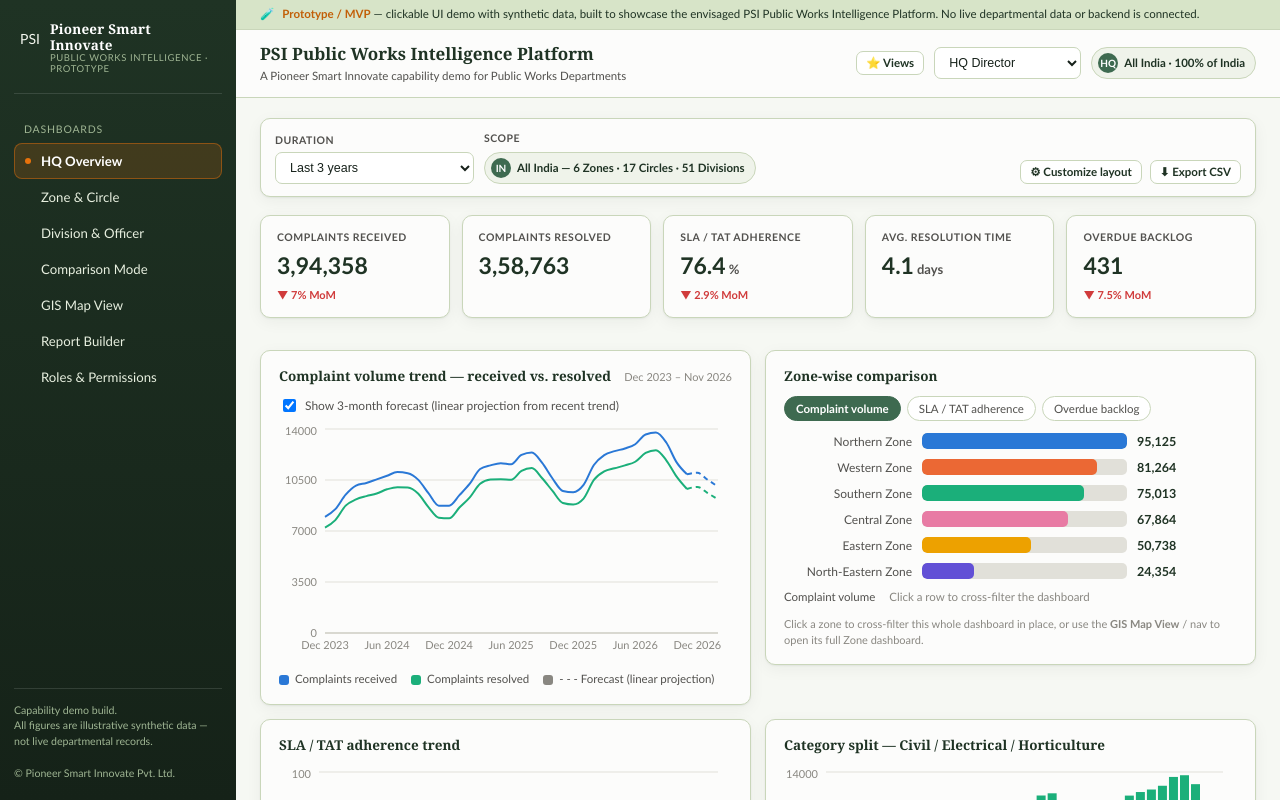
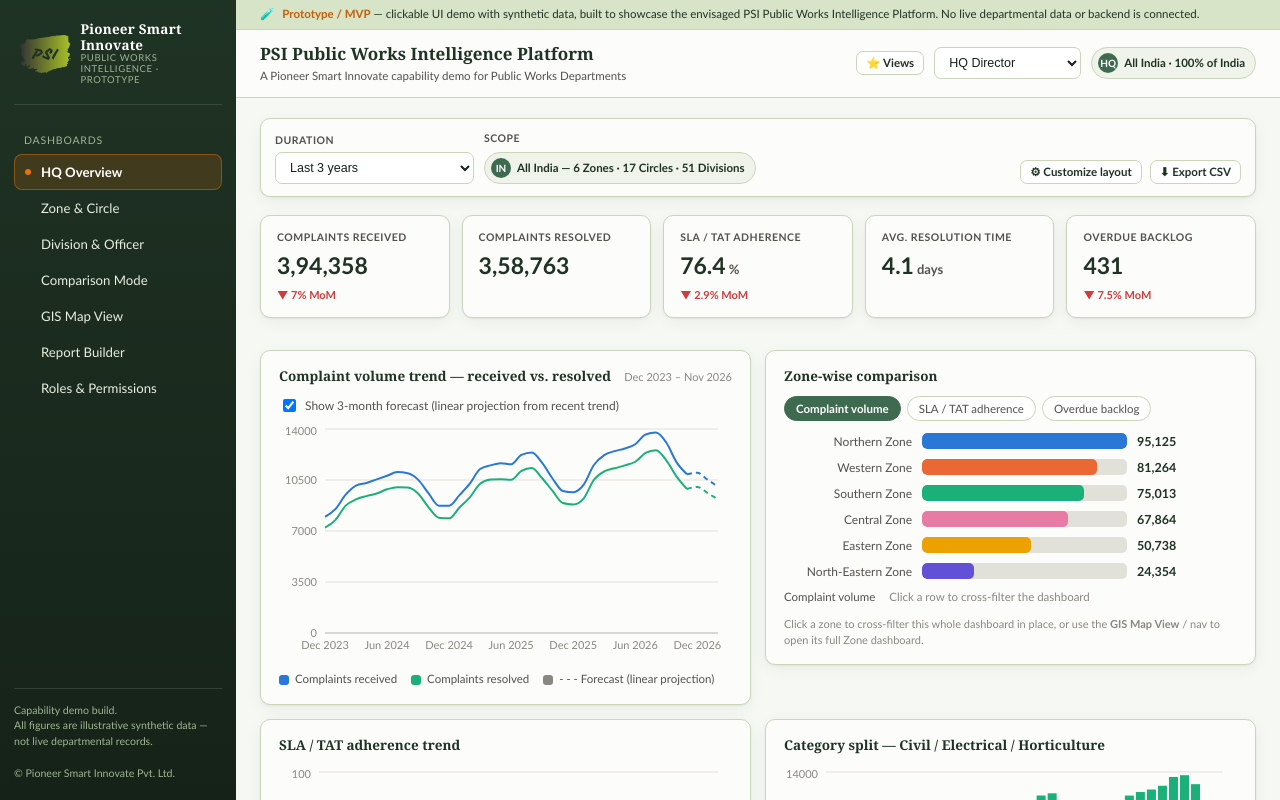
Before and after one commit to PioneerSmart/cpwd-sewa-dashboard-prototype, a Next.js app: page / in a window 1280 px wide. Shown: the top 800 px of the page. Built offline with nearby package versions, Linux system fonts and the light colour scheme.

Commit message:
Sidebar: render official PSI brand mark image instead of text badge

```diff
--- a/src/components/Logo.tsx
+++ b/src/components/Logo.tsx
@@ -14,7 +14,8 @@ export function BrandMark({ size = 36 }: { size?: number }) {
 export function SidebarBrand() {
   return (
     <div className="sidebar-brand">
-      <div className="sidebar-brand-mark">PSI</div>
+      {/* eslint-disable-next-line @next/next/no-img-element -- static export, no image optimizer */}
+      <img src="/brand/psi-logo-mark.png" alt="Pioneer Smart Innovate logo mark" className="sidebar-brand-mark" />
       <div className="sidebar-brand-text">
         <div className="pname">Pioneer Smart Innovate</div>
         <div className="ptag">Public Works Intelligence · Prototype</div>
```
